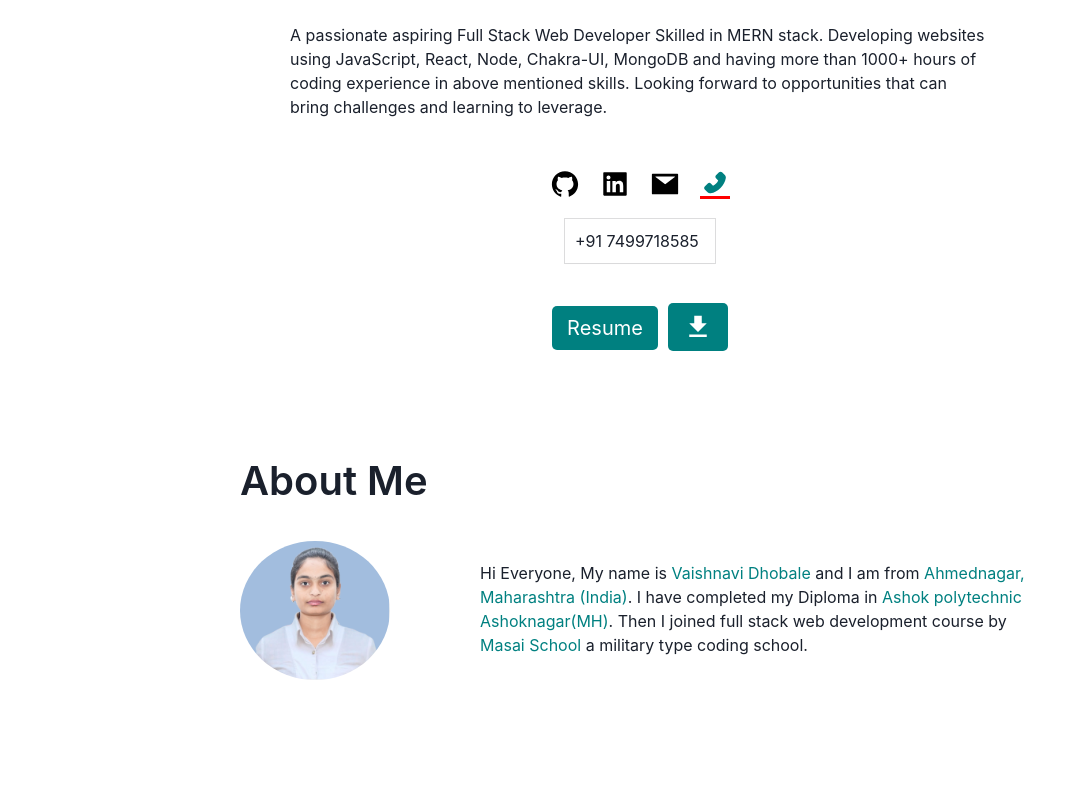
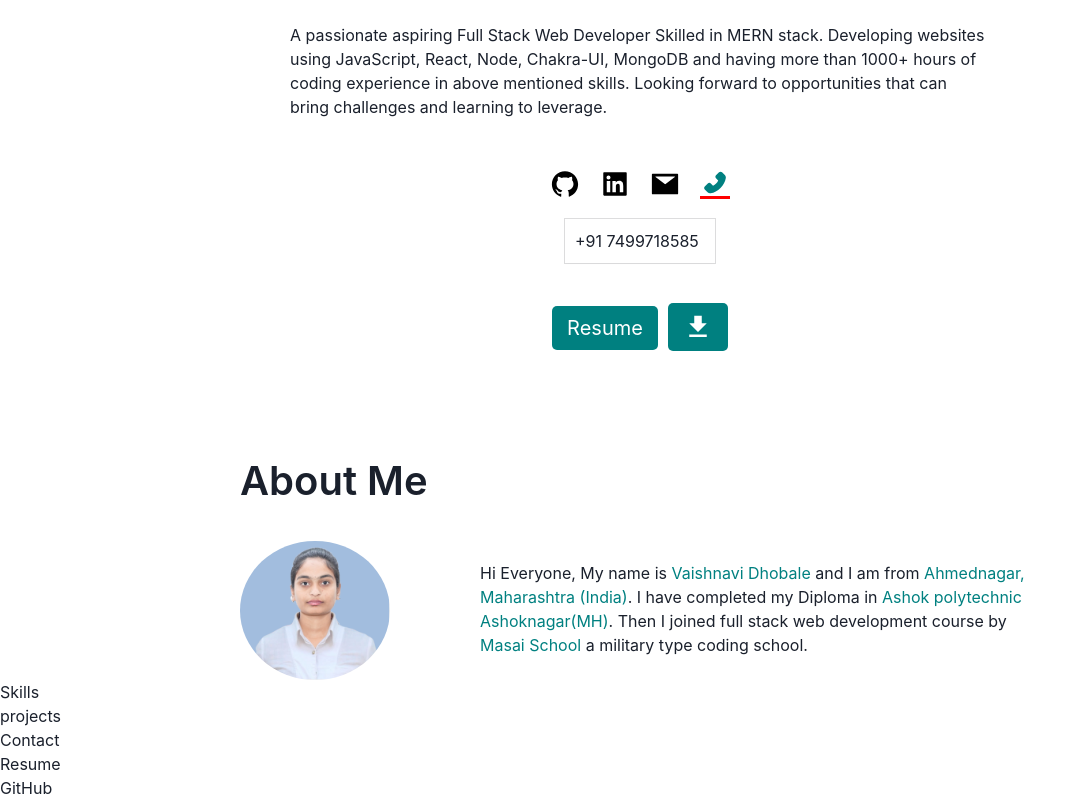
Before and after one commit to VaishnaviDhobale/VaishnaviDhobale.github.io, a React (Create React App) app: page / in a window 1280 px wide. Shown: the part 302-1102 px from the top of the page, without its empty margins (0-1085 px from the left). Before the commit the page ends 1002 px from the top, so only its background shows below. Built offline with nearby package versions, Linux system fonts and the light colour scheme.

Commit message:
update 5

```diff
--- a/src/App.js
+++ b/src/App.js
@@ -1,10 +1,10 @@
 import './App.css';
-import Home from './pages/Home';
+import Main from './pages/Main';
 
 function App() {
   return (
     <div className="App">
-      <Home />
+     <Main />
     </div>
   );
 }
--- a/src/pages/Contact.jsx
+++ b/src/pages/Contact.jsx
@@ -2,5 +2,7 @@ import { Box } from "@chakra-ui/react";
 
 
 export default function Contact(){
-    return <Box id="contact"></Box>
+    return <Box id="contact">
+        <h2>Contact</h2>
+    </Box>
 }
--- /dev/null
+++ b/src/pages/Github.jsx
@@ -0,0 +1,8 @@
+import { Box } from "@chakra-ui/react";
+
+
+export default function Github(){
+    return <Box>
+        <h1>GitHub</h1>
+    </Box>
+}
--- a/src/pages/Home.jsx
+++ b/src/pages/Home.jsx
@@ -1,12 +1,10 @@
 import { Box, Text } from "@chakra-ui/react";
-import Navbar from "./Navbar";
 import { AiFillGithub } from "react-icons/ai";
 import { AiFillLinkedin } from "react-icons/ai";
 import { AiFillMail } from "react-icons/ai";
 import { AiFillPhone } from "react-icons/ai";
 import { MdDownload } from "react-icons/md";
 import { useState } from "react";
-import About from "./About";
 
 export default function Home() {
   let [phone] = useState(true);
@@ -26,13 +24,7 @@ export default function Home() {
     margin: "auto",
     padding: "10px",
   };
-  return (
-    <>
-    <Box  position="sticky" top = "0px" right="0px" zIndex={1}>
-      <Navbar />
-    </Box>
-
-      <Box
+  return <Box
         id="home"
         w={{
           base : "100vh",
@@ -53,12 +45,12 @@ export default function Home() {
         <Box>
           <Text fontWeight={"600"} fontSize="43px" m={0}>
             Welcome, This is{" "}
-            <span style={{ color: "teal" }}>Vaishnavi Dhobale</span> <br />
+            <span id = "user-detail-name" style={{ color: "teal" }}>Vaishnavi Dhobale</span> <br />
           </Text>
           <Text style={{ fontSize: "25px" }} m="20px 0">
             Full Stack Web Developer (MERN)
           </Text>
-          <Text fontWeight={"400"}>
+          <Text fontWeight={"400"} id = "user-detail-intro">
             A passionate aspiring Full Stack Web Developer Skilled in MERN
             stack. Developing websites using JavaScript, React, Node, Chakra-UI,
             MongoDB and having more than 1000+ hours of coding experience in
@@ -79,6 +71,7 @@ export default function Home() {
             style={{ color: "black" }}
             href={"https://github.com/VaishnaviDhobale"}
             target="_blank"
+            id="contact-github"
           >
             <AiFillGithub
               size={"30"}
@@ -91,6 +84,7 @@ export default function Home() {
             style={{ color: "black" }}
             href={"https://www.linkedin.com/in/vaishnavi-dhobale-89243022b/"}
             target="_blank"
+            id="contact-linkedin"
           >
             <AiFillLinkedin
               style={linkedin ? iconStyle : null}
@@ -103,6 +97,7 @@ export default function Home() {
             style={{ color: "black" }}
             href={"https://mail.google.com/mail/u/0/#inbox"}
             target="_blank"
+            id="contact-email"
           >
             <AiFillMail
               style={email ? iconStyle : null}
@@ -111,7 +106,7 @@ export default function Home() {
               onMouseLeave={() => setEmail(false)}
             />
           </a>
-          <AiFillPhone style={phone ? iconStyle : null} size={"30"} />
+          <AiFillPhone id="contact-phone" style={phone ? iconStyle : null} size={"30"} />
         </Box>
 
         {/* phone  */}
@@ -155,10 +150,4 @@ export default function Home() {
           </Box>
         </Box>
       </Box>
-
-
-
-      <About />
-    </>
-  );
 }
--- /dev/null
+++ b/src/pages/Main.jsx
@@ -0,0 +1,28 @@
+import { Box } from "@chakra-ui/react";
+import Home from "./Home";
+import Projects from "./Projects";
+import About from "./About"
+import Navbar from "./Navbar";
+import Skills from "./Skills";
+import Contact from "./Contact";
+import Resume from "./Resume";
+import Github from "./Github"
+
+
+export default function Main() {
+  return (
+    <>
+      <Box position="sticky" top="0px" right="0px" zIndex={1}>
+        <Navbar />
+      </Box>
+
+      <Home />
+      <About />
+      <Skills />
+      <Projects />
+      <Contact />
+      <Resume />
+      <Github />
+    </>
+  );
+}
--- /dev/null
+++ b/src/pages/Resume.jsx
@@ -0,0 +1,8 @@
+import { Box } from "@chakra-ui/react";
+
+
+export default function Resume(){
+    return <Box>
+        <h1>Resume</h1>
+    </Box>
+}
--- a/src/pages/skills.jsx
+++ b/src/pages/skills.jsx
@@ -1,6 +1,8 @@
 import { Box } from "@chakra-ui/react";
 
 
-export default function skills(){
-    return <Box id = "skills"></Box>
+export default function Skills(){
+    return <Box id = "skills">
+        <h1>Skills</h1>
+    </Box>
 }
```
Also changed, not shown: src/pages/Education.jsx (added, +8 -0 lines).
